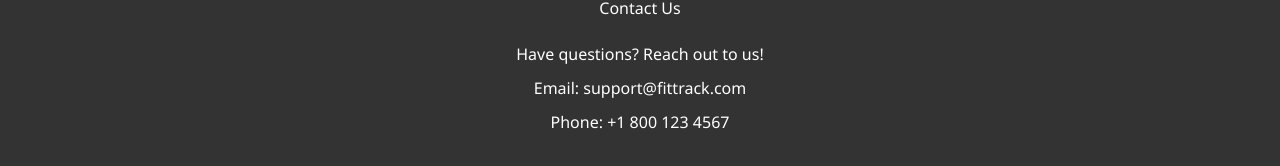
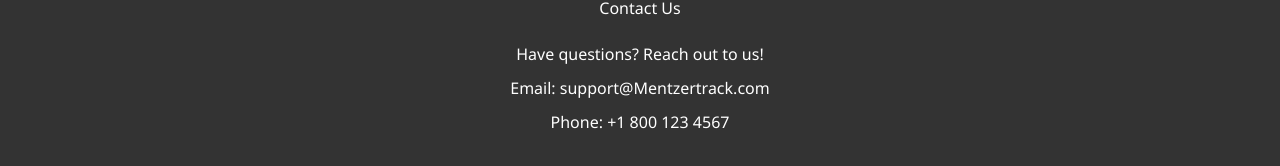
Before and after one commit to teufikhadzalic/tutamFRONTEND, a React (Vite) app: page / in a window 1280 px wide. Shown: the part 870-1036 px from the top of the page. Built offline with nearby package versions, Linux system fonts and the light colour scheme.

Commit message:
Update welcome.jsx

```diff
--- a/src/welcome.jsx
+++ b/src/welcome.jsx
@@ -51,7 +51,7 @@ const Welcome = () => {
       <div className="contact-section" id="contact">
         <h2>Contact Us</h2>
         <p>Have questions? Reach out to us!</p>
-        <p>Email: support@fittrack.com</p>
+        <p>Email: support@Mentzertrack.com</p>
         <p>Phone: +1 800 123 4567</p>
       </div>
     </div>
```
